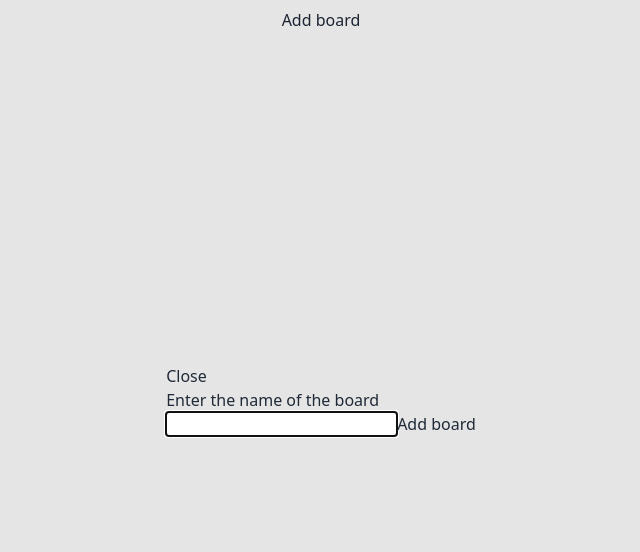
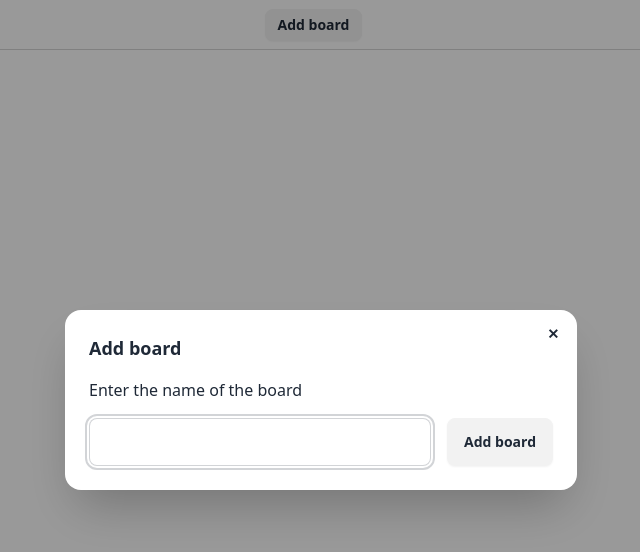
Before and after one commit to felipeog/rm-reddit-client, a React (Vite) app: page / in a window 1280 px wide. Both pictures are taken after a click on the button "Add board". Shown: the top 552 px of the page, without its empty margins (319-959 px from the left). Built offline with nearby package versions, Linux system fonts and the light colour scheme.

Commit message:
adapt layout

```diff
--- a/src/AddBoardDialog.tsx
+++ b/src/AddBoardDialog.tsx
@@ -2,7 +2,7 @@ import { FormEvent, useRef, useState } from "react";
 import { useBoardContext } from "./context/useBoardContext";
 import { useBoardExists } from "./api/useBoardExists";
 
-export const ADD_BOARD_DIALOG_HEIGHT = "40px";
+export const ADD_BOARD_DIALOG_HEIGHT = "50px";
 
 export function AddBoardDialog() {
   const [board, setBoard] = useState("");
@@ -36,34 +36,33 @@ export function AddBoardDialog() {
 
   return (
     <div
-      className="AddBoardDialog"
-      style={{
-        height: ADD_BOARD_DIALOG_HEIGHT,
-        display: "flex",
-        placeContent: "center",
-        padding: 8,
-        borderBottom: `1px solid var(--neutral-60)`,
-      }}
+      className="AddBoardDialog flex flex-wrap place-content-center border-b border-neutral-300 dark:border-neutral-700"
+      style={{ height: ADD_BOARD_DIALOG_HEIGHT }}
     >
-      <button onClick={openDialog}>Add board</button>
-
-      <dialog
-        ref={dialogRef}
-        style={{
-          padding: "revert",
-          margin: "revert",
-          backgroundColor: "var(--neutral-90)",
-          color: "var(--neutral-10)",
-          borderColor: "var(--neutral-60)",
-        }}
-      >
-        <button onClick={closeDialog} disabled={isLoading}>
-          Close
+      <button className="btn btn-sm" onClick={openDialog}>
+        Add board
       </button>
 
-        <form onSubmit={handleFormSubmit}>
-          <p>Enter the name of the board</p>
+      <dialog className="modal" ref={dialogRef}>
+        <div className="modal-box">
+          <form method="dialog">
+            <button
+              className="btn btn-sm btn-circle btn-ghost absolute right-2 top-2"
+              disabled={isLoading}
+            >
+              ✕
+            </button>
+          </form>
+
+          <h3 className="font-bold text-lg">Add board</h3>
+          <p className="py-4">Enter the name of the board</p>
+
+          <form
+            className="flex justify-between gap-4"
+            onSubmit={handleFormSubmit}
+          >
             <input
+              className="input input-bordered grow"
               ref={inputRef}
               type="text"
               name="board"
@@ -72,8 +71,11 @@ export function AddBoardDialog() {
               value={board}
               onChange={(event) => setBoard(event.target.value)}
             />
-          <button disabled={isLoading}>Add board</button>
+            <button className="btn shrink-0" disabled={isLoading}>
+              Add board
+            </button>
           </form>
+        </div>
       </dialog>
     </div>
   );
--- a/src/LanesContainer.tsx
+++ b/src/LanesContainer.tsx
@@ -1,20 +1,16 @@
 import { ADD_BOARD_DIALOG_HEIGHT } from "./AddBoardDialog";
 import { useBoardContent } from "./api/useBoardContent";
 import { useBoardContext } from "./context/useBoardContext";
-import { formatDate } from "./formatDate";
 import { DragEvent } from "react";
+import { ChevronUpIcon, EllipsisVerticalIcon } from "@heroicons/react/24/solid";
 
 export function LanesContainer() {
   const { boardContext } = useBoardContext();
 
   return (
     <div
-      className="LanesContainer"
-      style={{
-        display: "flex",
-        height: `calc(100vh - ${ADD_BOARD_DIALOG_HEIGHT})`,
-        overflowX: "scroll",
-      }}
+      className="LanesContainer flex overflow-x-scroll"
+      style={{ height: `calc(100vh - ${ADD_BOARD_DIALOG_HEIGHT})` }}
     >
       {boardContext.boards.map((board) => (
         <Lane key={board} board={board} />
@@ -29,7 +25,9 @@ type TLaneProps = {
 
 function Lane(props: TLaneProps) {
   const { boardContext } = useBoardContext();
-  const { boardContent, isLoading, loadMore } = useBoardContent(props.board);
+  const { boardContent, isLoading, loadMore, refresh } = useBoardContent(
+    props.board
+  );
 
   function onDragStart(event: DragEvent<HTMLDivElement>) {
     event.dataTransfer.setData("text/plain", props.board);
@@ -52,64 +50,81 @@ function Lane(props: TLaneProps) {
 
   return (
     <div
-      className="Lane"
-      style={{
-        width: "30vw",
-        minWidth: "30vw",
-        height: "100%",
-        borderRight: "1px solid var(--neutral-60)",
-        overflowY: "scroll",
-      }}
+      className="Lane w-[30vw] min-w-[30vw] h-full border-r border-neutral-300 dark:border-neutral-700 overflow-y-scroll"
       draggable
       onDragStart={onDragStart}
       onDragEnter={onDragEnter}
       onDragOver={onDragOver}
       onDrop={onDrop}
     >
-      <div
-        style={{
-          position: "sticky",
-          top: 0,
-          backgroundColor: "var(--neutral-90)",
-          paddingBottom: 10,
-        }}
-      >
-        <h1>
+      <div className="flex justify-between align-center sticky top-0 p-4 bg-base-100">
+        <p>
           <a
+            className="link"
             href={`https://www.reddit.com/r/${props.board}`}
             target="_blank"
             rel="noopener noreferrer"
           >
-            {props.board}
+            /r/{props.board}
           </a>
-        </h1>
-        <button onClick={() => boardContext.removeBoard(props.board)}>
-          Remove board
-        </button>
+        </p>
+
+        <div className="dropdown dropdown-bottom dropdown-end">
+          {isLoading ? (
+            <span className="loading loading-spinner loading-xs"></span>
+          ) : (
+            <div tabIndex={0} role="button">
+              <EllipsisVerticalIcon className="size-6" />
+            </div>
+          )}
+
+          <ul
+            tabIndex={0}
+            className="dropdown-content menu bg-base-100 rounded-box z-[1] w-52 p-2 shadow"
+          >
+            <li>
+              <button
+                onClick={() => boardContext.removeBoard(props.board)}
+                disabled={isLoading}
+              >
+                Delete
+              </button>
+            </li>
+            <li>
+              <button onClick={refresh} disabled={isLoading}>
+                Refresh
+              </button>
+            </li>
+          </ul>
+        </div>
       </div>
 
-      <div style={{ backgroundColor: "var(--neutral-90)" }}>
+      <div className="px-4">
         {boardContent.length > 0
           ? boardContent.map((item) => (
-              <div key={item.name}>
-                <p>
-                  Title:{" "}
-                  <a href={item.url} target="_blank" rel="noopener noreferrer">
-                    {item.title}
-                  </a>
-                </p>
-                <p>Author: {item.author}</p>
-                <p>Created: {formatDate(item.created * 1000)}</p>
-                <p>
-                  Ups/Downs: {item.ups}/{item.downs}
-                </p>
-                <br />
+              <div
+                className="flex gap-4 items-center py-4 border-b border-neutral-300 dark:border-neutral-700"
+                key={item.name}
+              >
+                <div className="flex flex-col items-center">
+                  <ChevronUpIcon className="size-6" />
+                  <p className="text-center">{item.ups}</p>
+                </div>
+
+                <a
+                  className="link"
+                  href={item.url}
+                  target="_blank"
+                  rel="noopener noreferrer"
+                >
+                  {item.title}
+                </a>
               </div>
             ))
           : null}
       </div>
 
-      <button onClick={loadMore} disabled={isLoading}>
+      <button className="btn m-4" onClick={loadMore} disabled={isLoading}>
         Load more
       </button>
     </div>
```
Lines whose indentation alone changed are shown as unchanged.
